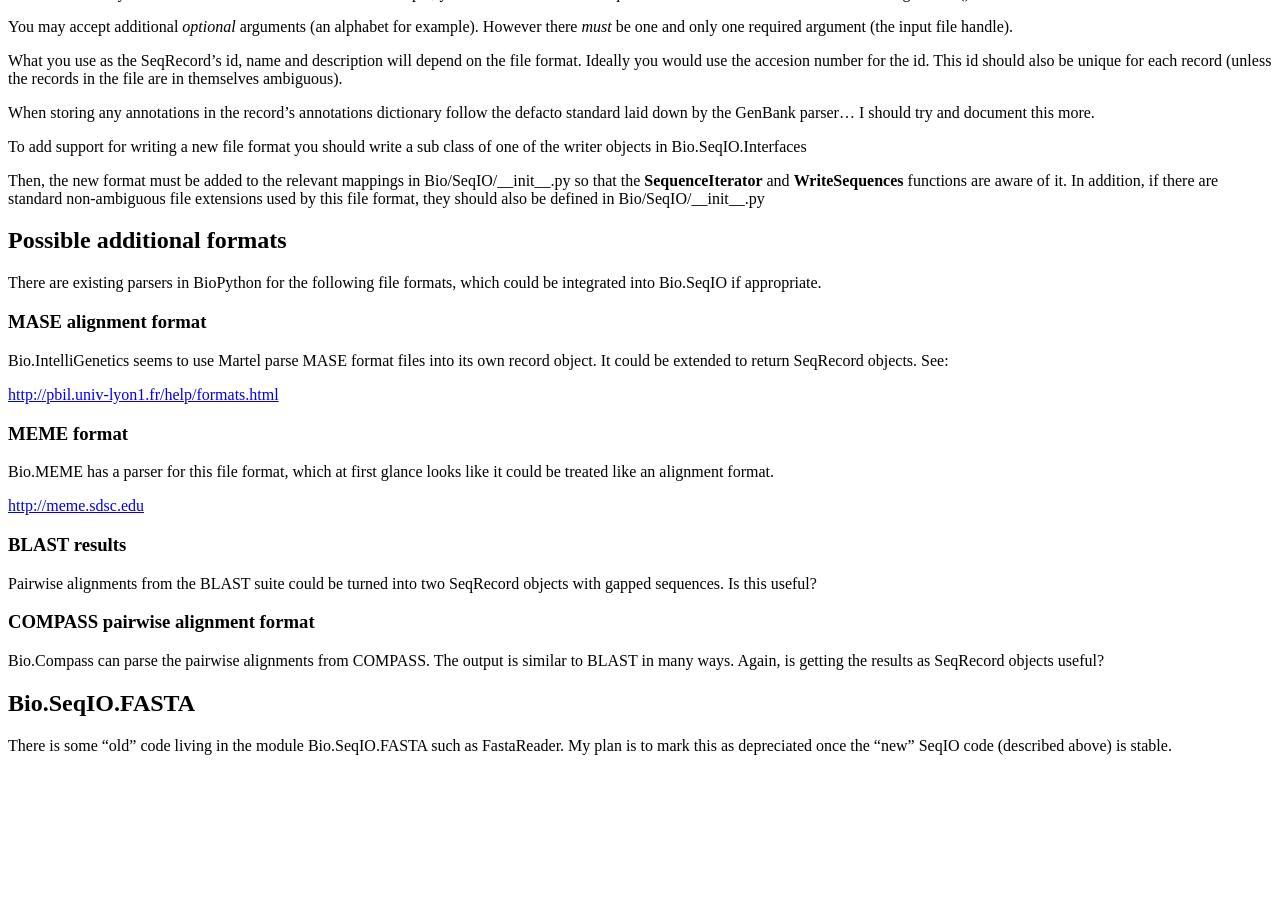
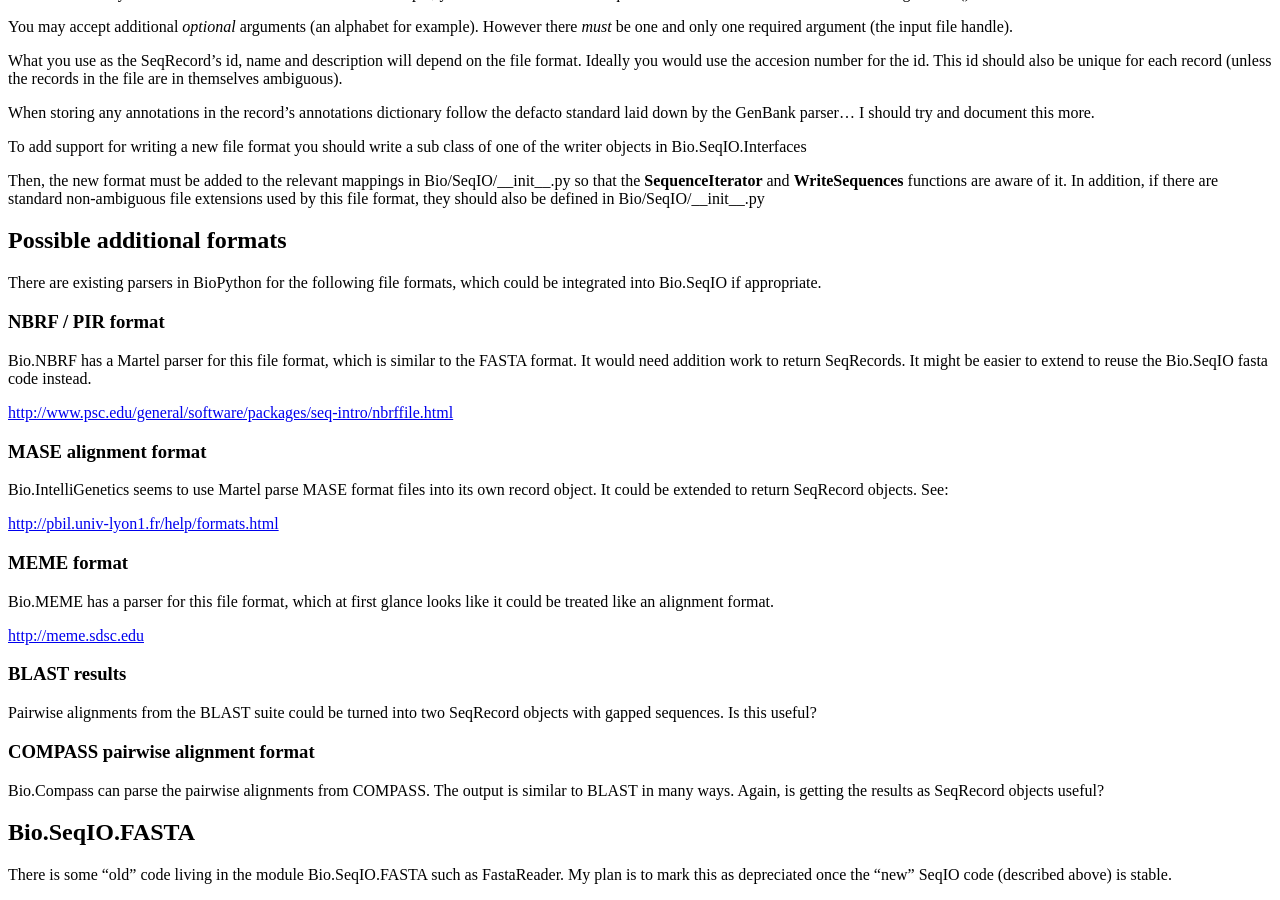
Before and after one commit to biopython/biopython.github.io, a Jekyll site: the page built from wiki/SeqIO.md, in a window 1280 px wide and 900 px high, scrolled down 3805 px. Built offline with Jekyll 4.4.1, drawn with Linux system fonts in a browser that asks for light colours; before the commit the page ends 4576 px from its top, so only the background shows below that.

Commit message:
Possible additional format: NBRF / PIR

```diff
--- a/wiki/SeqIO.md
+++ b/wiki/SeqIO.md
@@ -353,6 +353,14 @@ Possible additional formats
 There are existing parsers in BioPython for the following file formats,
 which could be integrated into Bio.SeqIO if appropriate.
 
+### NBRF / PIR format
+
+Bio.NBRF has a Martel parser for this file format, which is similar to
+the FASTA format. It would need addition work to return SeqRecords. It
+might be easier to extend to reuse the Bio.SeqIO fasta code instead.
+
+<http://www.psc.edu/general/software/packages/seq-intro/nbrffile.html>
+
 ### MASE alignment format
 
 Bio.IntelliGenetics seems to use Martel parse MASE format files into its
```
Also changed, not shown: 1 other file.
